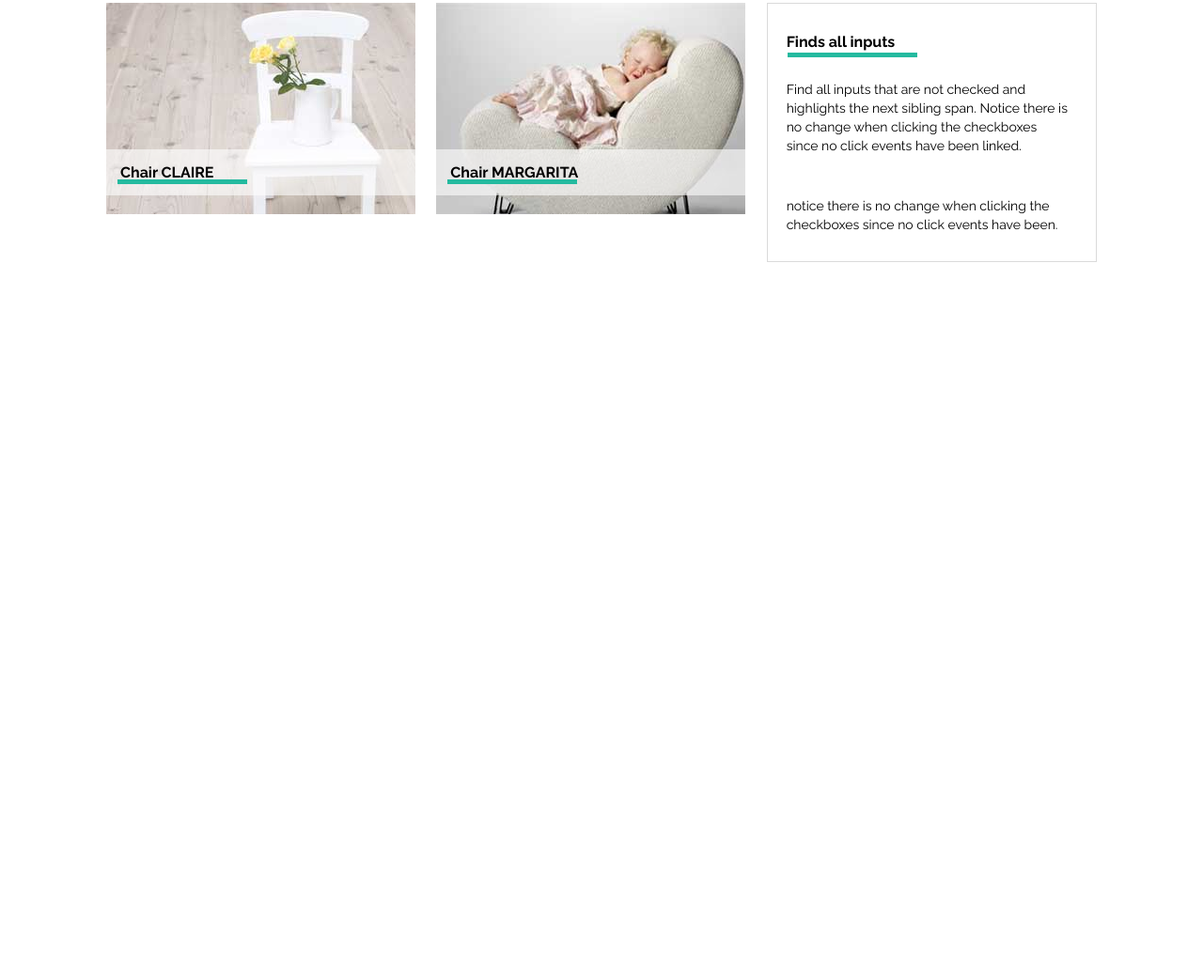
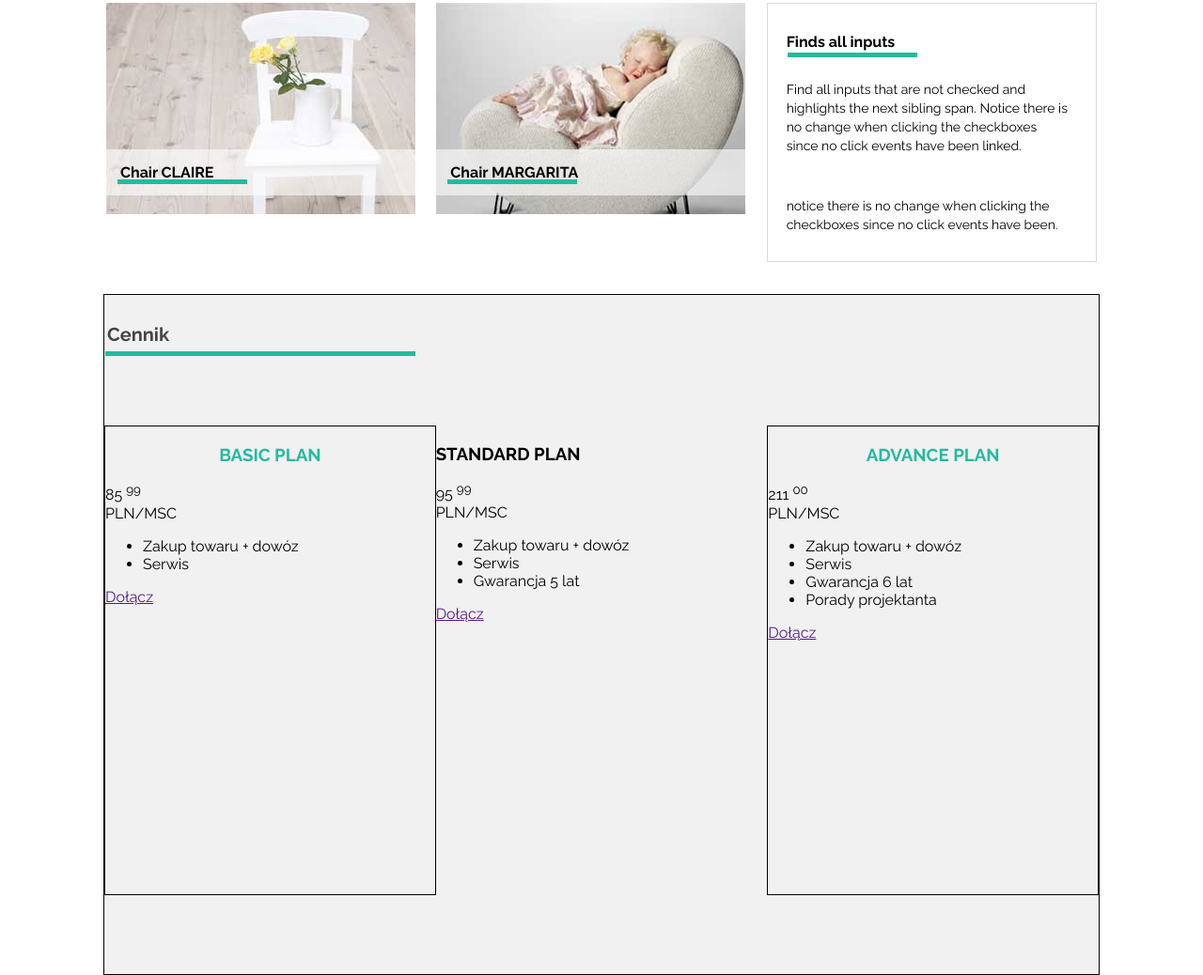
Before and after one commit to MRobcio/SitOnChair, a website: page dist/index.html in a window 1280 px wide. Shown: the part 567-1605 px from the top of the page at 94% size. Before the commit the page ends 920 px from the top, so only its background shows below. Drawn offline with Linux system fonts and the light colour scheme.

Commit message:
Czesciowo skonczona sekcja druga

```diff
--- a/src/scss/_products.scss
+++ b/src/scss/_products.scss
@@ -9,7 +9,7 @@
 
 .box-products {
   margin: 30px 3px 0 3px;
-  height: 350px;
+  height: 310px;
 }
 
 .image-one, .image-two {
--- a/src/scss/style.scss
+++ b/src/scss/style.scss
@@ -9,3 +9,33 @@
 //---------------------
 //secia
 //---------------------
+
+.section-price {
+  background-color: #f1f1f1;
+  height: 725px;
+  width: 100%;
+  border: 1px solid black;
+  position: relative;
+}
+.section-title {
+  padding: 30px 0 85px 3px;
+  margin: 0;
+  font-size: 20px;
+  color: #444;
+  &:after {
+    @include products-title;
+    top: 60px;
+    left: 1px;
+    width: 330px;
+  }
+}
+
+.basic-plan, .advance-plan {
+  border: 1px solid black;
+  height: 500px;
+  h3 {
+    text-align: center;
+    color: $color-main;
+    font-weight: 700;
+  }
+}
```
Also changed, not shown: dist/css/style.css, dist/favicon.ico (deleted), dist/index.html, 1 other file.
